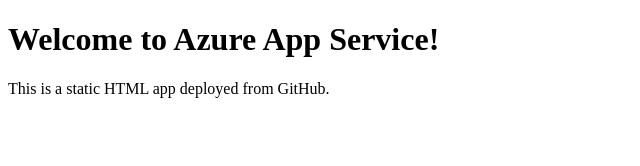
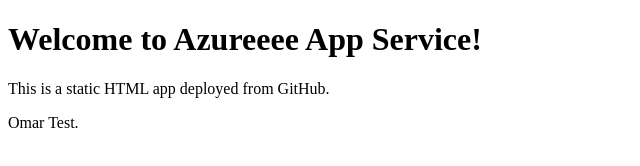
Before and after one commit to omarsameh-11/Demo-Test, a plain HTML site: page index.html in a window 1280 px wide. Shown: the whole page, without its empty margins (0-640 px from the left). Drawn offline with Linux system fonts and the light colour scheme.

Commit message:
Update index.html

```diff
--- a/index.html
+++ b/index.html
@@ -2,10 +2,11 @@
 <html lang="en">
 <head>
   <meta charset="UTF-8">
-  <title>Hello Azureeeeeeeeeeeeeeeeeeeeeeeeeeeeeeeeeeeeeeeeeeeeee</title>
+  <title>Hello Azure</title>
 </head>
 <body>
-  <h1>Welcome to Azure App Service!</h1>
+  <h1>Welcome to Azureeee App Service!</h1>
   <p>This is a static HTML app deployed from GitHub.</p>
+  <p>Omar Test.</p>
 </body>
 </html>
```
